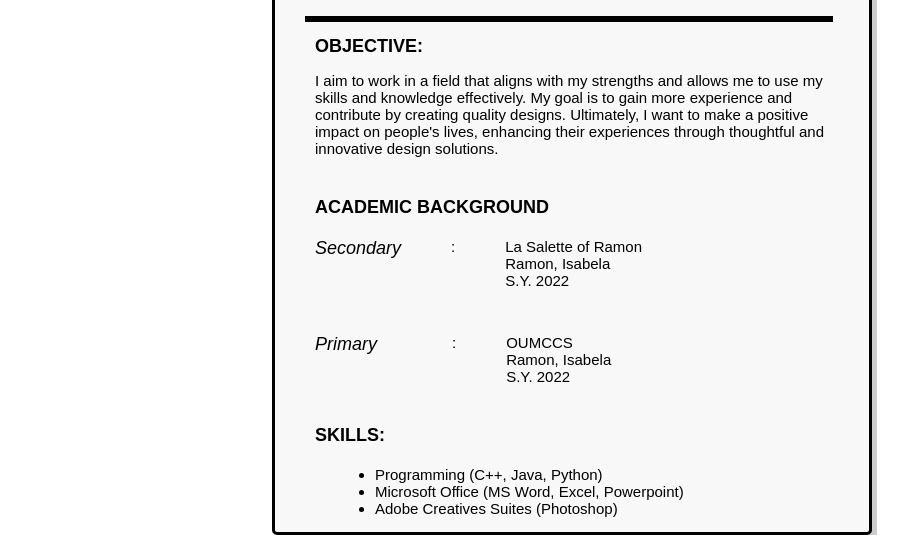
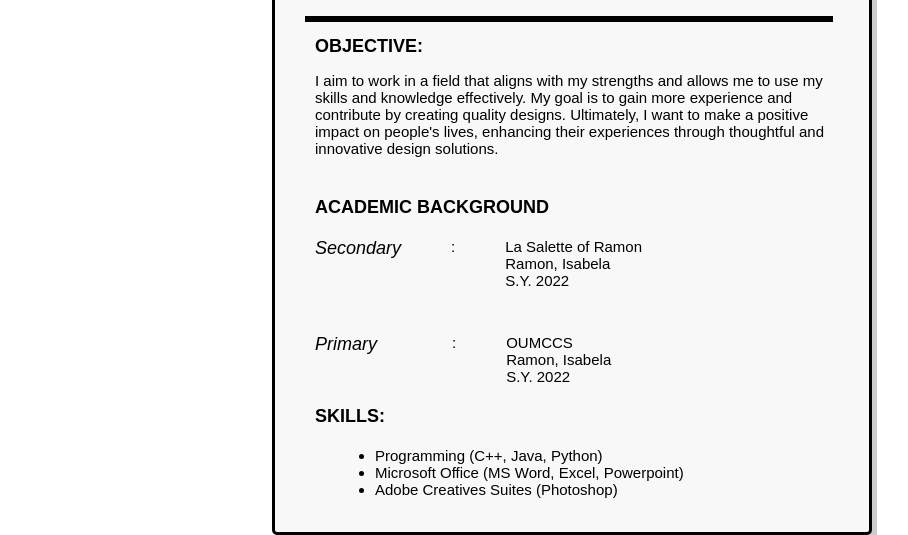
Before and after one commit to KRISZIAH/Vinoya-Resume-AWD-FEUTECH, a plain HTML site: page index.html in a window 1280 px wide. Shown: the part 315-850 px from the top of the page, without its empty margins (68-976 px from the left). Drawn offline with Linux system fonts and the light colour scheme.

Commit message:
Update style.css

```diff
--- a/style.css
+++ b/style.css
@@ -52,6 +52,7 @@
     box-shadow: 5px 5px var(--shadow-color);
     padding: auto;
     margin-top: 100px;
+
 }
 
 .container .about{
@@ -191,10 +192,9 @@ hr{
 /* For Skills*/
 .skill{
     margin: 20px;
-    margin-top: 7px;
-    margin-bottom: px;
+    margin-top: 1px;
     padding-left: 20px;
-    margin-top: 20px;
+
 }
 
 .skill h2{
```
